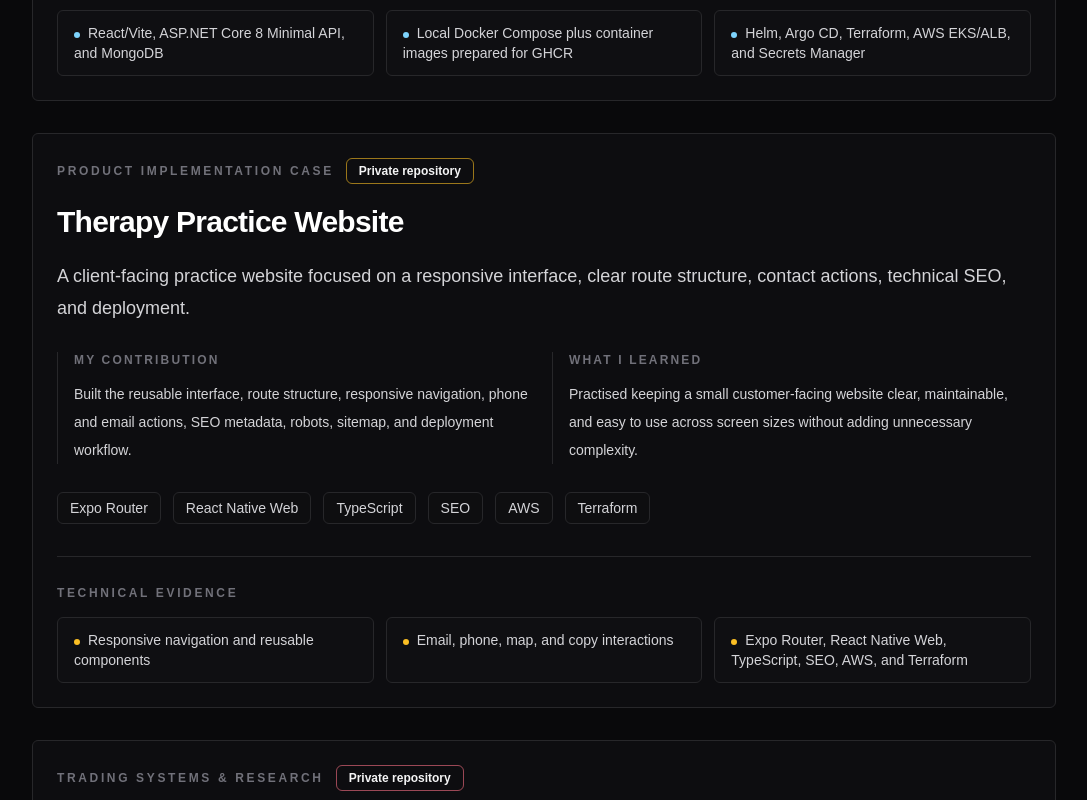
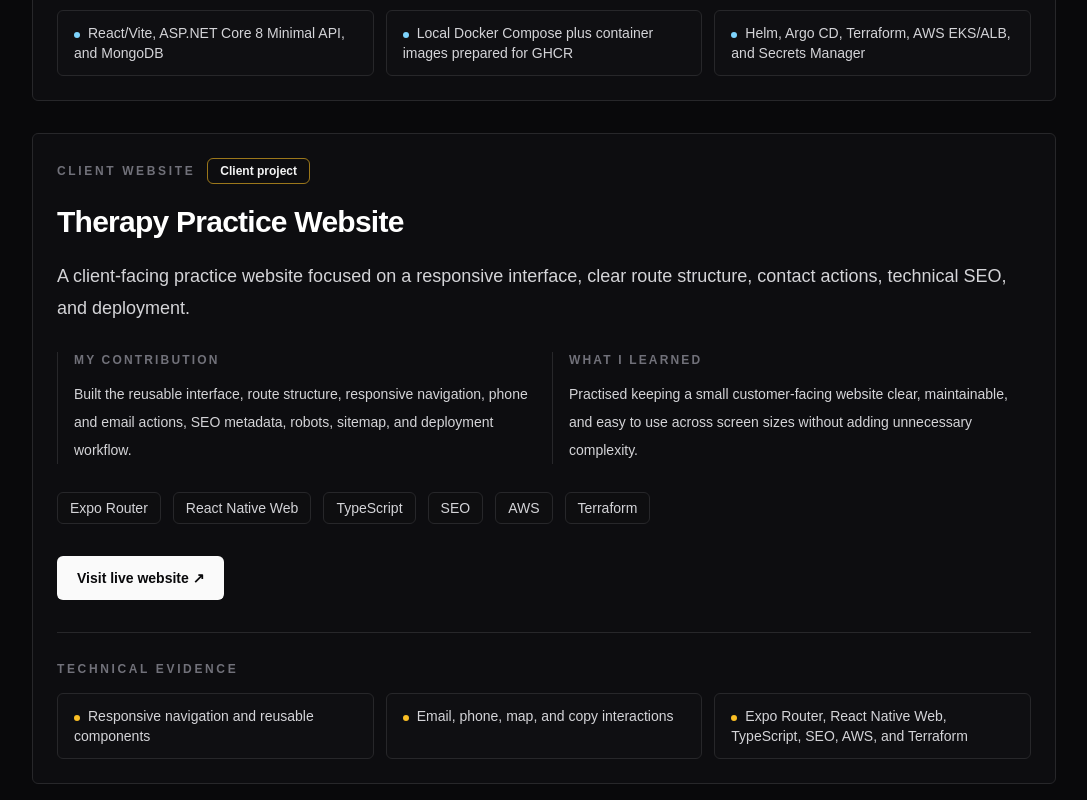
Before and after one commit to Luunomx/Luunom-portfolio, a Next.js app: page / in a window 1280 px wide. Shown: the part 3985-4785 px from the top of the page, without its empty margins (96-1183 px from the left). Built offline with nearby package versions, Linux system fonts and the light colour scheme; no server answers.

Commit message:
Link client website project to live site

```diff
--- a/app/page.tsx
+++ b/app/page.tsx
@@ -18,6 +18,7 @@ type ProjectCase = {
   technicalEvidence: string[];
   technologyGroups?: { label: string; items: string[] }[];
   repositoryHref?: string;
+  websiteHref?: string;
   localSetupHref?: string;
   architecture?: {
     src: string;
@@ -127,8 +128,8 @@ const projectCases: ProjectCase[] = [
   },
   {
     title: "Therapy Practice Website",
-    eyebrow: "Product implementation case",
-    status: "Private repository",
+    eyebrow: "Client website",
+    status: "Client project",
     summary:
       "A client-facing practice website focused on a responsive interface, clear route structure, contact actions, technical SEO, and deployment.",
     contribution:
@@ -148,6 +149,7 @@ const projectCases: ProjectCase[] = [
       "Email, phone, map, and copy interactions",
       "Expo Router, React Native Web, TypeScript, SEO, AWS, and Terraform",
     ],
+    websiteHref: "https://wearelovable.se",
     accentBorder: "border-amber-400/60",
     accentFill: "bg-amber-400",
   },
@@ -441,8 +443,9 @@ function CaseStudy({
             ))}
           </div>
 
+          {project.repositoryHref || project.websiteHref ? (
+            <div className="mt-8 flex flex-col gap-3 sm:flex-row">
               {project.repositoryHref ? (
-            <div className="mt-8 flex flex-col gap-3 sm:flex-row">
                 <a
                   className="inline-flex min-h-11 items-center justify-center rounded-md bg-white px-5 text-sm font-semibold text-zinc-950 transition-colors hover:bg-zinc-200"
                   href={project.repositoryHref}
@@ -451,6 +454,17 @@ function CaseStudy({
                 >
                   View public repository ↗
                 </a>
+              ) : null}
+              {project.websiteHref ? (
+                <a
+                  className="inline-flex min-h-11 items-center justify-center rounded-md bg-white px-5 text-sm font-semibold text-zinc-950 transition-colors hover:bg-zinc-200"
+                  href={project.websiteHref}
+                  target="_blank"
+                  rel="noopener noreferrer"
+                >
+                  Visit live website ↗
+                </a>
+              ) : null}
             </div>
           ) : null}
 
```
Lines whose indentation alone changed are shown as unchanged.
